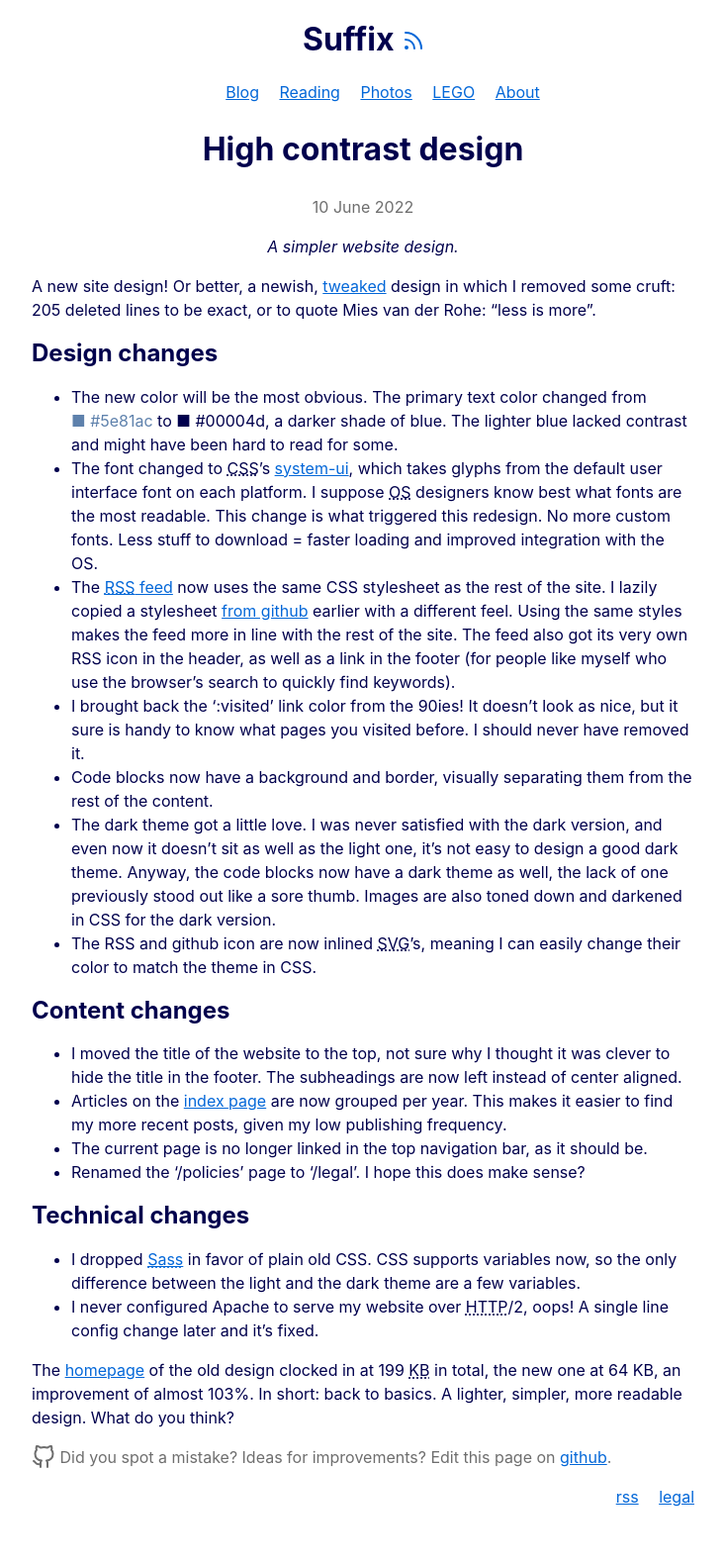
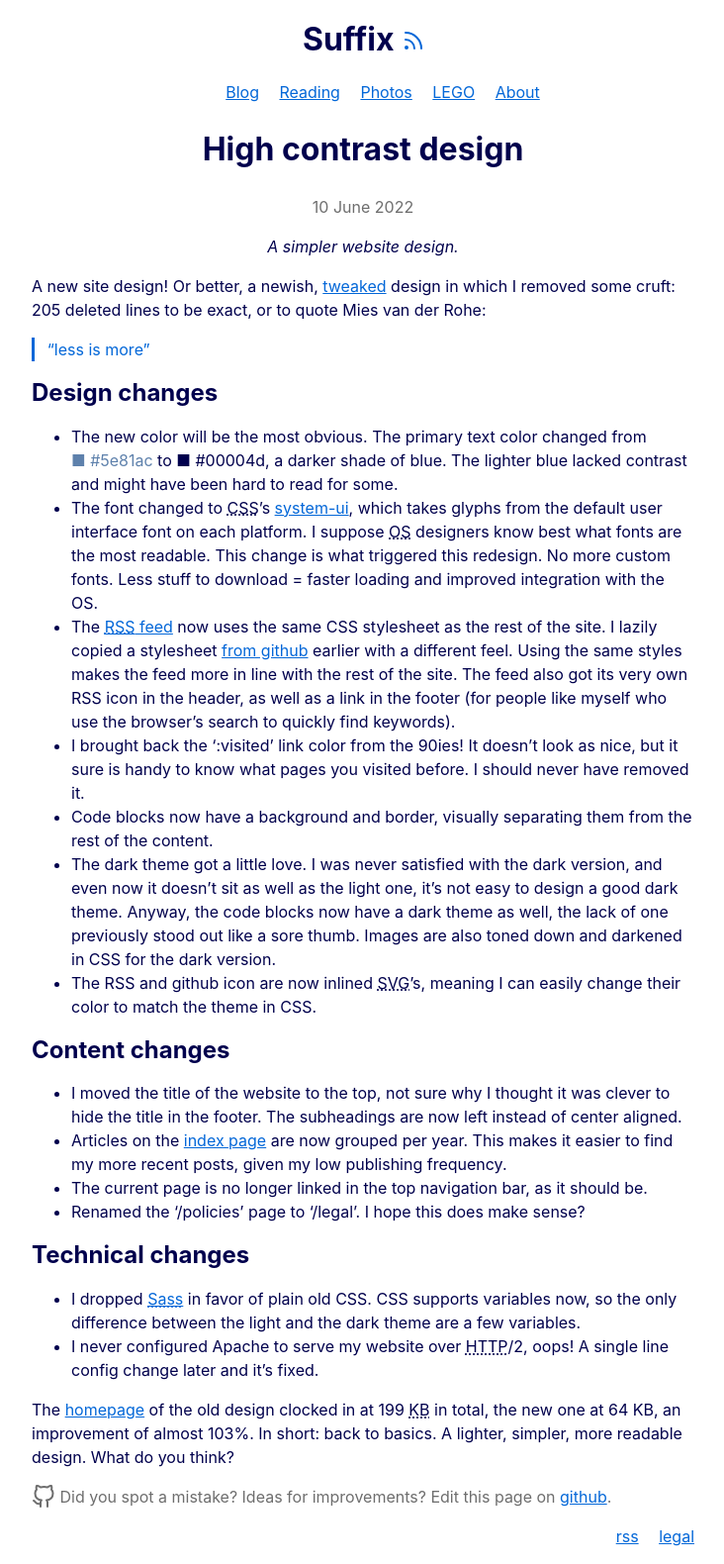
Before and after one commit to cimm/suffix, a Jekyll site: the page built from _posts/2022-06-10-higher-contrast-design.html, in a window 1280 px wide. Shown: the whole page at 99% size, without its empty margins (273-1005 px from the left). Built offline with Jekyll 4.4.1, drawn with Linux system fonts in a browser that asks for light colours; before the commit the page ends 1540 px from its top, so only the background shows below that.

```diff
--- a/_posts/2022-06-10-higher-contrast-design.html
+++ b/_posts/2022-06-10-higher-contrast-design.html
@@ -6,7 +6,9 @@ updated:     2022-06-10 14:00:00
 description: A simpler website design.
 ---
 
-<p>A new site design! Or better, a newish, <a href="https://github.com/cimm/suffix/commit/168e696fbc66906ce2eb83e4bd67bca4a1c952c9" title="All changes in a single github commit">tweaked</a> design in which I removed some cruft: 205 deleted lines to be exact, or to quote Mies van der Rohe: “less is more”.</p>
+<p>A new site design! Or better, a newish, <a href="https://github.com/cimm/suffix/commit/168e696fbc66906ce2eb83e4bd67bca4a1c952c9" title="All changes in a single github commit">tweaked</a> design in which I removed some cruft: 205 deleted lines to be exact, or to quote Mies van der Rohe:</p>
+
+<blockquote cite="https://en.wikipedia.org/wiki/Ludwig_Mies_van_der_Rohe">“less is more”</blockquote>
 
 <h2>Design changes</h2>
 
```
